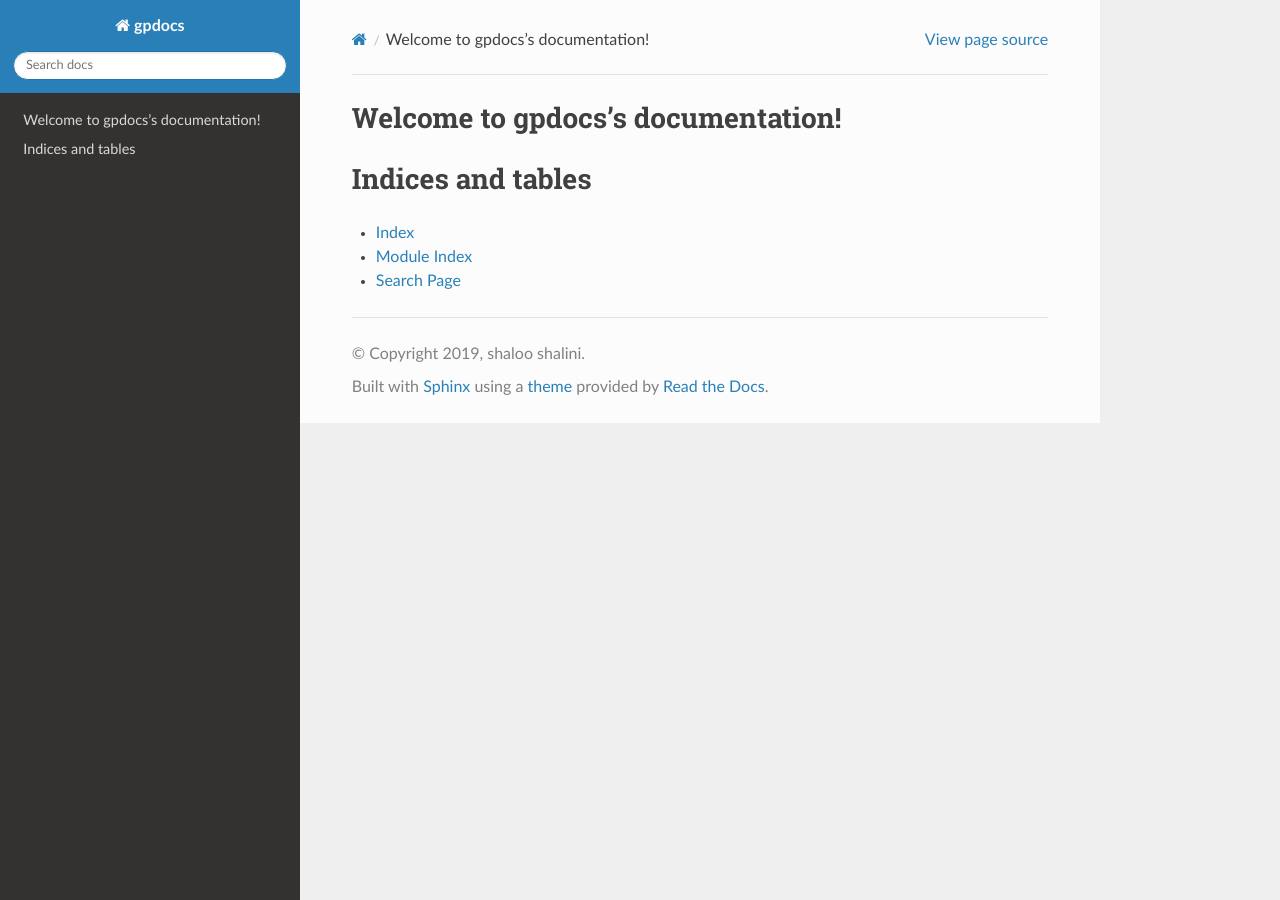
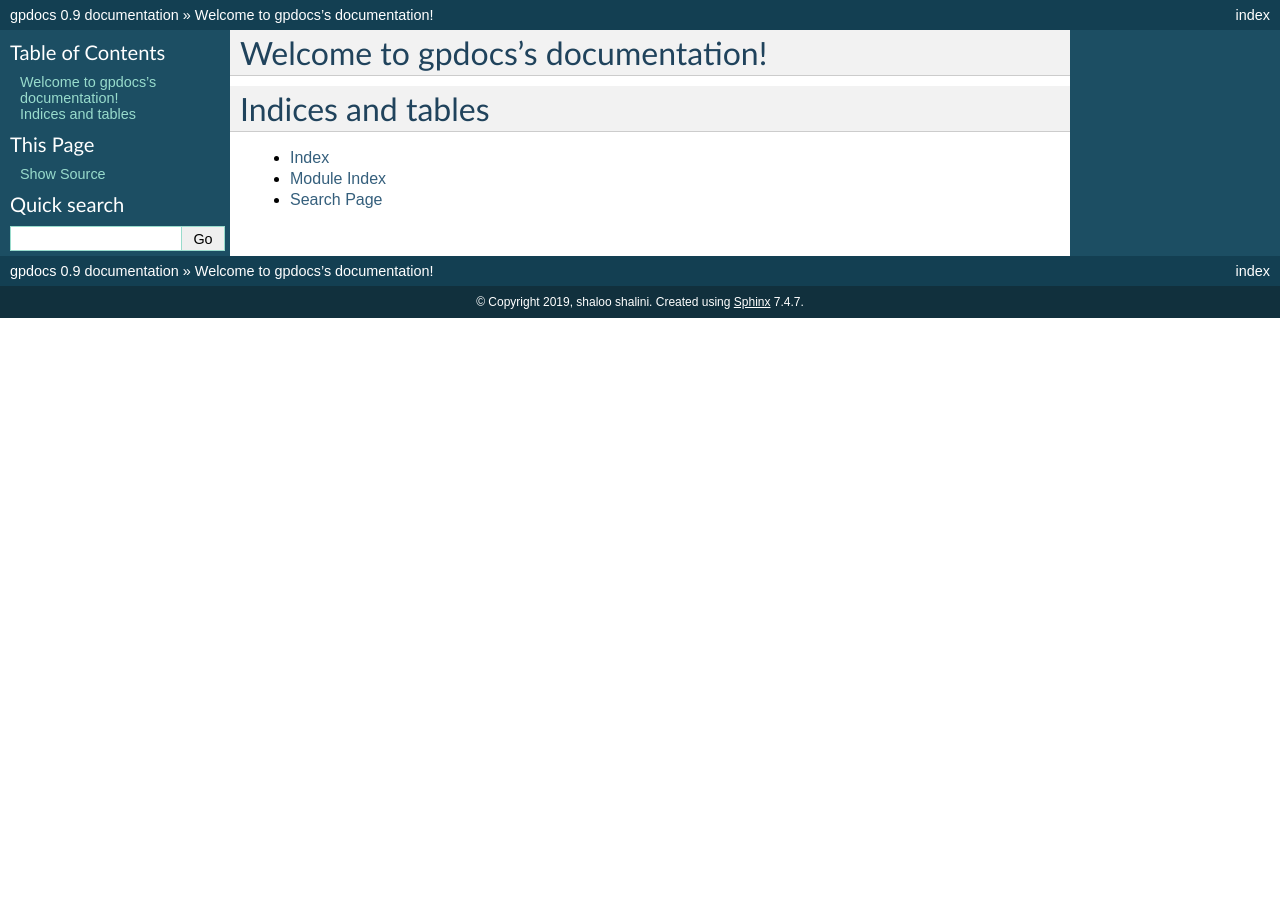
Before and after one commit to shaloo/gpdocs, a Sphinx documentation site: the page built from docs/source/index.rst, in a window 1280 px wide. Built offline with Sphinx 7.4.7, drawn with Linux system fonts in a browser that asks for light colours; the version number could not be read and is left out.

Commit message:
rtd theme conditional

```diff
--- a/docs/source/conf.py
+++ b/docs/source/conf.py
@@ -48,8 +48,14 @@ exclude_patterns = []
 # a list of builtin themes.
 #
 #html_theme = 'alabaster'
-html_theme = 'sphinx_rtd_theme'
-html_theme_path = ["_themes", ]
+#html_theme = 'sphinx_rtd_theme'
+#html_theme_path = ["_themes", ]
+
+on_rtd = os.environ.get('READTHEDOCS') == 'True'
+if on_rtd:
+    html_theme = 'default'
+else:
+    html_theme = 'nature'
 
 # Add any paths that contain custom static files (such as style sheets) here,
 # relative to this directory. They are copied after the builtin static files,
```
